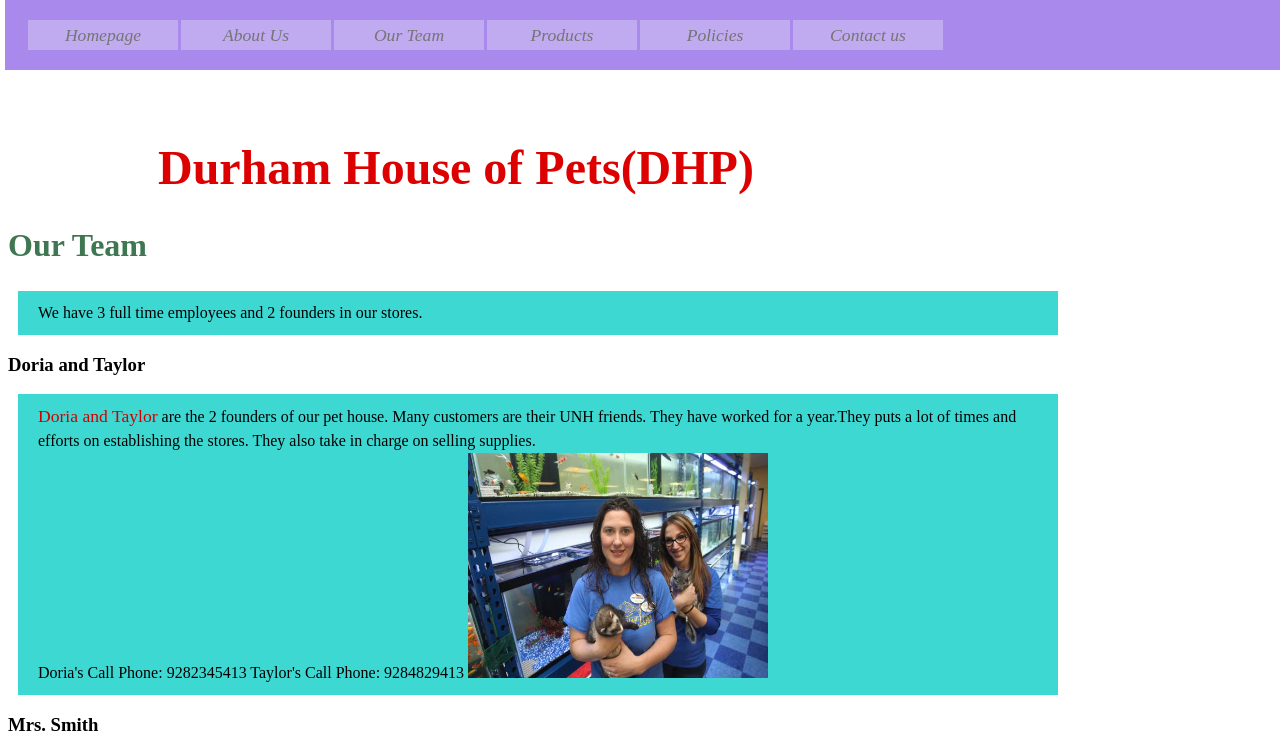
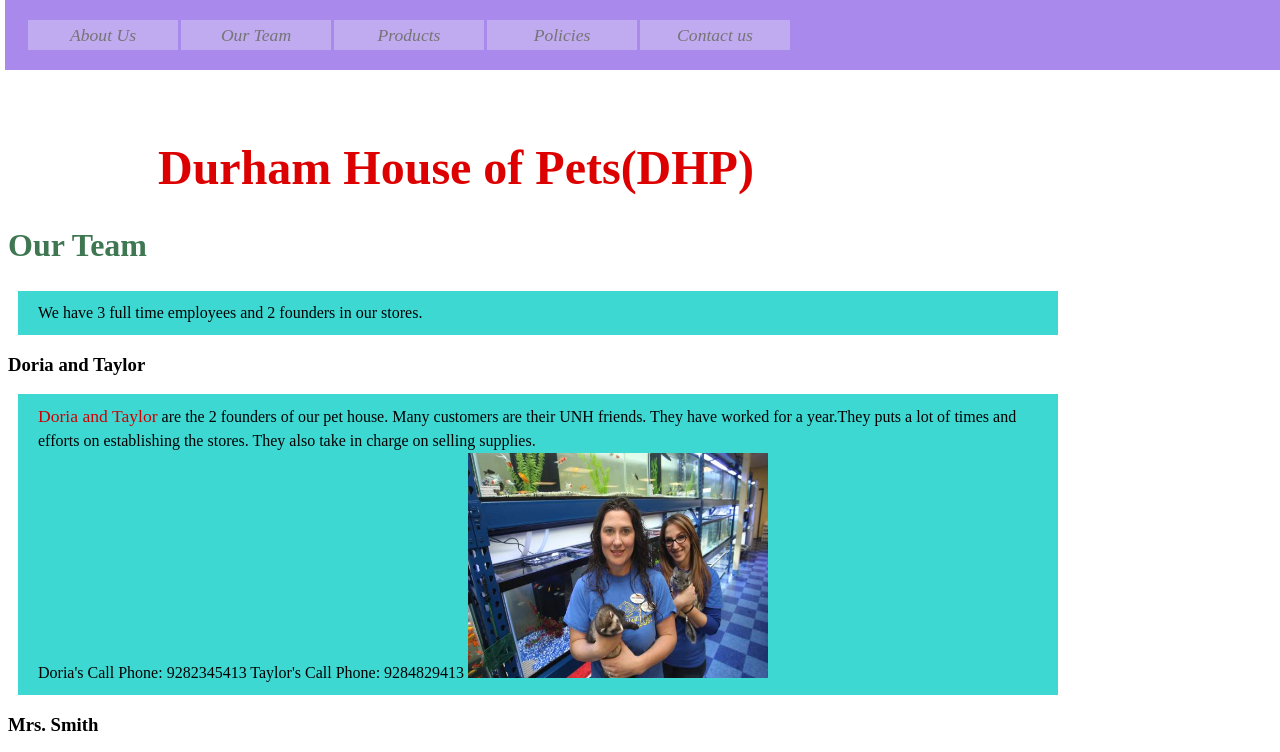
Before and after one commit to yd1011/ADMN410project3, a plain HTML site: page employees.html in a window 1280 px wide. Shown: the top 752 px of the page. Drawn offline with Linux system fonts and the light colour scheme.

Commit message:
Update employees.html

```diff
--- a/employees.html
+++ b/employees.html
@@ -95,7 +95,6 @@
            <h1 id="title">Durham House of Pets(DHP)</h1>
            <div id="navigation">
            <ul>
-                 <li><a href="http://www.dhp.yanyundong.com">Homepage</a></li>
                  <li><a href="index.html">About Us</a></li>
                  <li><a href="employees.html">Our Team</a></li>
                  <li><a href="products.html">Products</a></li>
```
